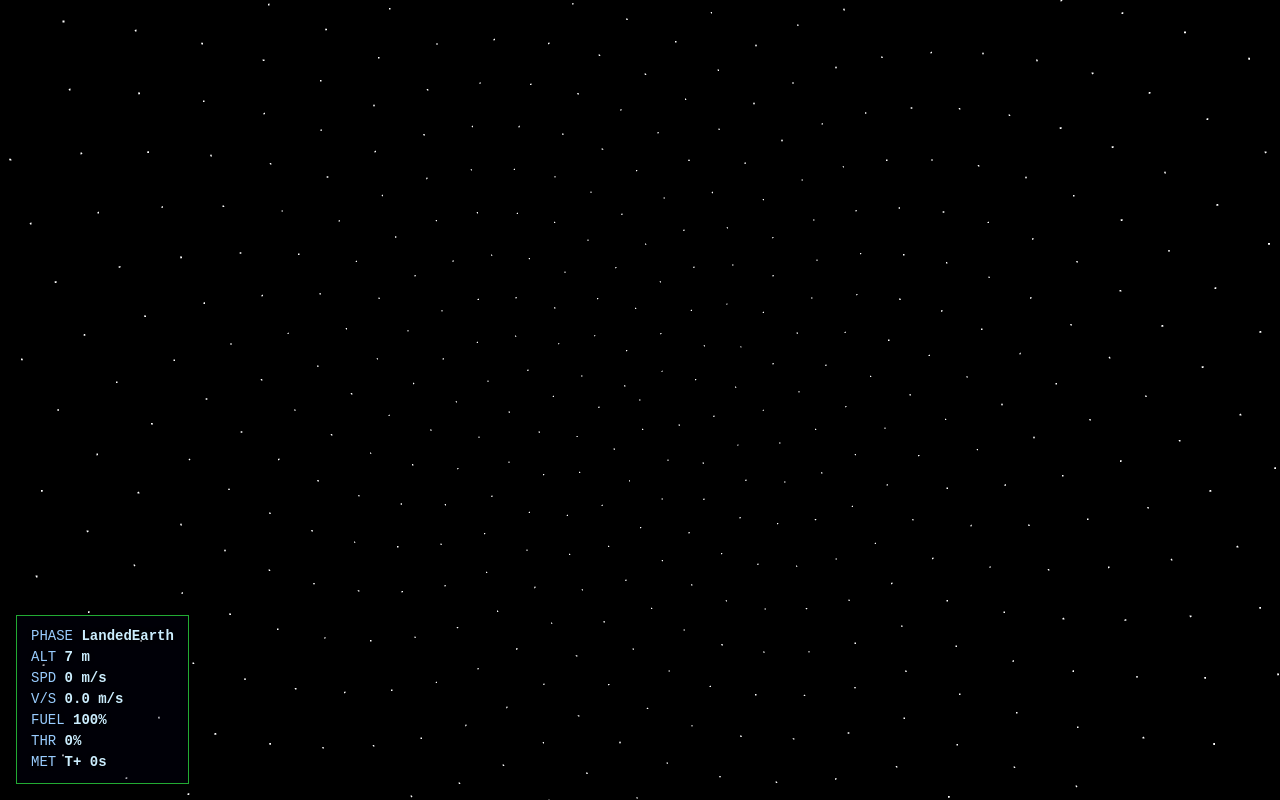
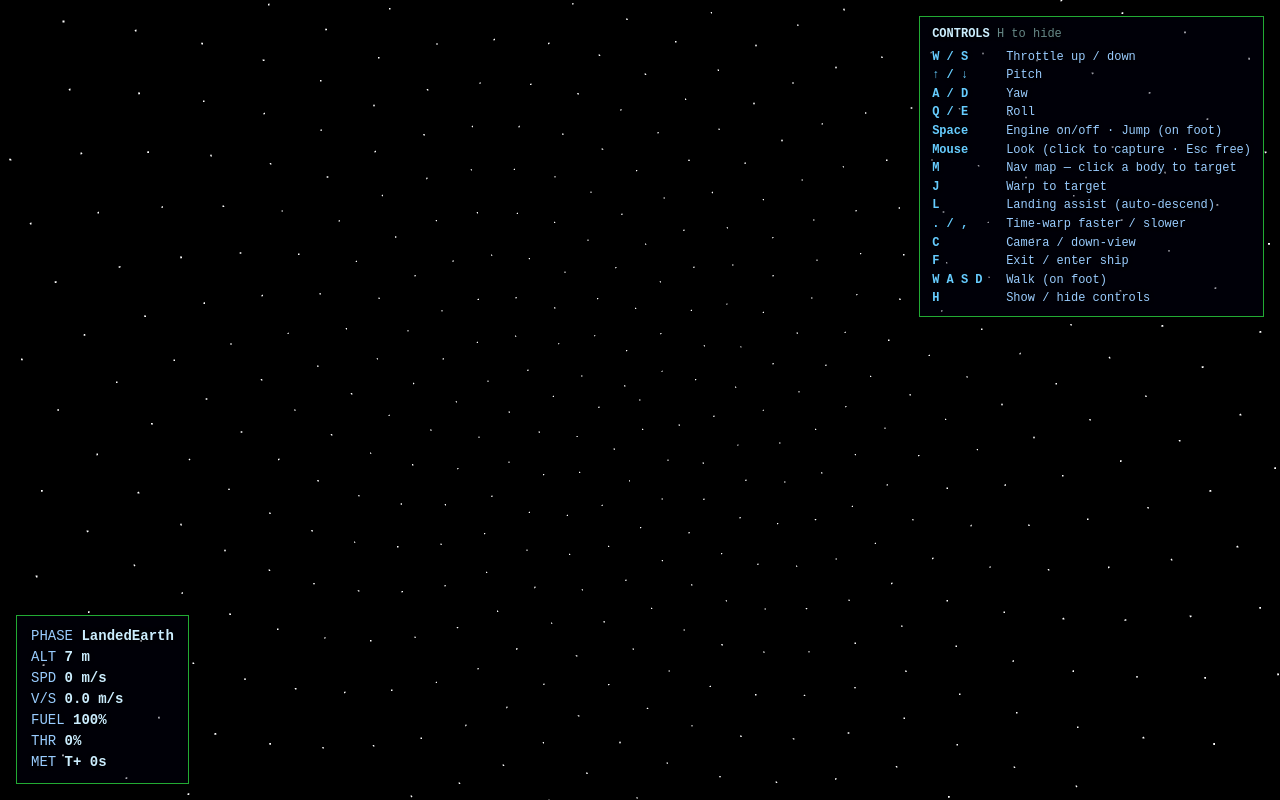
Before and after one commit to jsonnos24/picard, a website built with Vite: page index.html in a window 1280 px wide. Built offline with nearby package versions, Linux system fonts and the light colour scheme; animation ran at ten frames a second.

Commit message:
feat: on-screen controls legend (toggle with H)
Always-visible controls panel (top-right) listing flight/nav/on-foot keys so you
don't have to memorize them; press H to hide/show.

Co-Authored-By: Claude Opus 4.8 <noreply@anthropic.com>

```diff
--- a/src/game/Game.ts
+++ b/src/game/Game.ts
@@ -28,6 +28,7 @@ import { nextThrottle, shouldHoldOnSurface } from "./shipControl";
 import { nextPhase, LAUNCH_CLEAR } from "./phases";
 import { evaluateTouchdown } from "./landing";
 import { HUD } from "../ui/HUD";
+import { Controls } from "../ui/Controls";
 import { NavMap } from "../ui/NavMap";
 import { warpTo } from "../sim/WarpDrive";
 import { createWarpEffect } from "../render/scene/warpEffect";
@@ -82,6 +83,7 @@ export class Game {
 
     window.addEventListener("resize", () => this.renderer.resize());
     this.hud = new HUD(document.getElementById("ui")!);
+    new Controls(document.getElementById("ui")!);
     this.navmap = new NavMap(document.getElementById("ui")!, this.bodies);
     this.warpFx = createWarpEffect(this.renderer.scene);
     this.astronautGroup = createAstronaut3D(this.renderer.scene).group;
--- /dev/null
+++ b/src/ui/Controls.ts
@@ -0,0 +1,37 @@
+// On-screen controls legend. Shown by default; press H to hide/show.
+const ROWS: [string, string][] = [
+  ["W / S", "Throttle up / down"],
+  ["↑ / ↓", "Pitch"],
+  ["A / D", "Yaw"],
+  ["Q / E", "Roll"],
+  ["Space", "Engine on/off · Jump (on foot)"],
+  ["Mouse", "Look (click to capture · Esc free)"],
+  ["M", "Nav map — click a body to target"],
+  ["J", "Warp to target"],
+  ["L", "Landing assist (auto-descend)"],
+  [". / ,", "Time-warp faster / slower"],
+  ["C", "Camera / down-view"],
+  ["F", "Exit / enter ship"],
+  ["W A S D", "Walk (on foot)"],
+  ["H", "Show / hide controls"],
+];
+
+export class Controls {
+  private readonly el: HTMLDivElement;
+
+  constructor(root: HTMLElement) {
+    this.el = document.createElement("div");
+    this.el.id = "controls";
+    this.el.innerHTML =
+      `<div class="title">CONTROLS <span class="hint">H to hide</span></div>` +
+      ROWS.map(([k, d]) => `<div class="crow"><b>${k}</b><span>${d}</span></div>`).join("");
+    root.appendChild(this.el);
+    window.addEventListener("keydown", (e) => {
+      if (e.code === "KeyH") this.toggle();
+    });
+  }
+
+  toggle(): void {
+    this.el.classList.toggle("hidden");
+  }
+}
--- a/src/ui/ui.css
+++ b/src/ui/ui.css
@@ -4,6 +4,15 @@
 #hud .warn { color: #f55; font-weight: bold; }
 #hud .warp { color: #6cf; font-weight: bold; }
 #hud .row b { color: #cef; }
+
+#controls { position: absolute; top: 16px; right: 16px; font: 12px/1.55 "Courier New", monospace;
+            color: #9cf; background: rgba(0,0,20,0.4); border: 1px solid #2a3; padding: 8px 12px;
+            max-width: 320px; text-shadow: 0 0 4px #000; }
+#controls.hidden { display: none; }
+#controls .title { color: #cef; font-weight: bold; margin-bottom: 4px; }
+#controls .hint { color: #688; font-weight: normal; }
+#controls .crow { display: flex; gap: 10px; }
+#controls .crow b { color: #6cf; min-width: 64px; display: inline-block; }
 
 #navmap { position: absolute; top: 50%; left: 50%; transform: translate(-50%,-50%);
           width: 480px; height: 360px; background: rgba(0,0,20,0.85); border: 1px solid #3a6;
```
